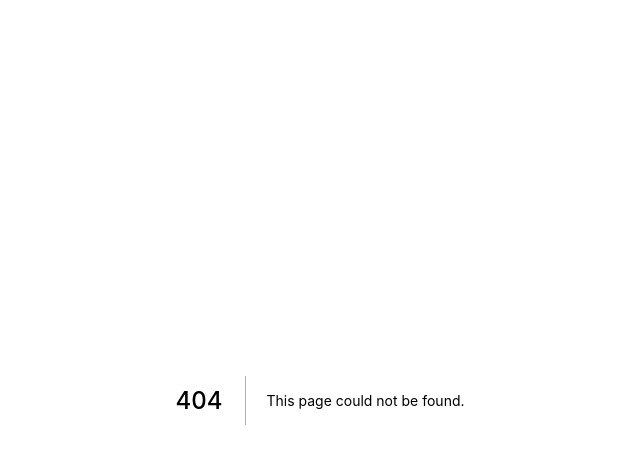
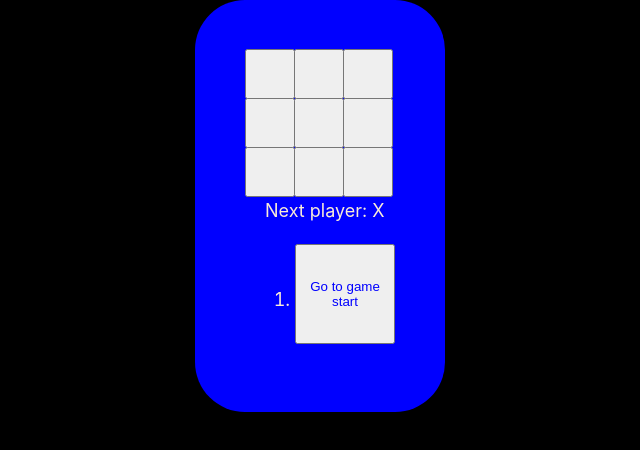
Before and after one commit to luizpibo/BlogPessoal, a Next.js app: page /posts/jogoDaVelha in a window 1280 px wide. Before the commit this address had no page. Shown: the top 450 px of the page, without its empty margins (320-960 px from the left). Built offline with nearby package versions, Linux system fonts and the light colour scheme.

Commit message:
blog com jogo da velha

```diff
--- a/package.json
+++ b/package.json
@@ -8,7 +8,7 @@
   "dependencies": {
     "classnames": "^2.2.6",
     "next": "^10.0.5",
-    "react": "^16.13.1",
+    "react": "^16.14.0",
     "react-dom": "^16.13.1"
   }
 }
--- a/pages/_app.js
+++ b/pages/_app.js
@@ -1,4 +1,5 @@
 import './styles/global.css'
+//import './styles/jogoDaVelha.css'
 
 export default function App({ Component, pageProps }) {
     return <Component {...pageProps} />
--- a/pages/index.js
+++ b/pages/index.js
@@ -16,9 +16,9 @@ function Home() {
             Meu instagram
           </p>
         </Link>
-        <Link href="posts/first-post">
+        <Link href="posts/jogoDaVelha">
           <p>
-            Relatório
+            Jogo da velha
           </p>
         </Link>
       </section>
--- /dev/null
+++ b/pages/posts/jogoDaVelha.js
@@ -0,0 +1,185 @@
+import React from 'react';
+
+/*
+// Criando a Classe square herdando um React component
+class Square extends React.Component {
+    // o construtor é definido tendo propriedades extenas e as atribuindo a classe pai
+    constructor(props) {
+        super(props);
+        this.state = {
+            value: null,
+        };
+    }
+    // Class render responssável por renderizar e exportar os componentes a serem retornados
+    // Retorna um botão que modifica seu status de acordo com o click
+    render() {
+        return (
+            <button
+                // mudamos a className para square para podermos modificar externamente os valores contidos nesse botão
+                className="square"
+                // atribuimos uma arrow function para modificar o stado do botão apos o click
+                // Exibe o valor de stado no botão apos o click
+                // Quando chamamos o setState em um componente, o React atualiza automaticamente os componentes filho dentro dele
+                onClick={() => this.props.onClick()}
+            >
+                {this.props.value}
+            </button>
+        );
+    }
+}
+*/
+
+function Square(props) {
+    return (
+        <button className="square" onClick={props.onClick}>
+            {props.value}
+        </button>
+    )
+}
+//Cliando classe do tabuleiro
+class Board extends React.Component {
+    //Metodo renderiza um quadrado e passa o valor de prop chamando value para o quadrado
+    /*
+    constructor(props) {
+        super(props);
+        this.state = {
+            squares: Array(9).fill(null),
+            xIsNext: true,
+        };
+    }
+    */
+
+    //Função responsável por passar duas props do tabuleiro para o quadrado
+    renderSquare(i) {
+        return (
+            <Square
+                value={this.props.squares[i]}
+                onClick={() => this.props.onClick(i)}
+            />
+        );
+    }
+
+    render(){
+        /*
+        //const status = "Next player: " + (this.state.xIsNext ? 'X' : 'O');
+        const winner = calculateWinner(this.state.squares);
+        let status;
+        if (winner) {
+            status = 'Winner: ' + winner;
+        }else{
+            status = 'Next player: ' + (this.state.xIsNext ? 'X' : 'O');
+        }
+        */
+        return (
+            <div>
+                <div className="board-row">
+                    {this.renderSquare(0)}
+                    {this.renderSquare(1)}
+                    {this.renderSquare(2)}
+                </div>
+
+                <div className="board-row">
+                    {this.renderSquare(3)}
+                    {this.renderSquare(4)}
+                    {this.renderSquare(5)}
+                </div>
+
+                <div className="board-row">
+                    {this.renderSquare(6)}
+                    {this.renderSquare(7)}
+                    {this.renderSquare(8)}
+                </div>
+            </div>
+        );
+    }
+}
+
+class Game extends React.Component {
+    constructor(props){
+        super(props);
+        this.state = {
+            history: [{
+                squares: Array(9).fill(null),
+            }],
+            xIsNext: true,
+        }
+    }
+    // Usamos o slice() para criar uma cópia do array de quadrados
+    // Agora os Squares são Componentes controlados (controlled components) onde o board terá controle total sobre eles
+    handleClick(i) {
+        const history = this.state.history;
+        const current = history[history.length - 1];
+        const squares = current.squares.slice();
+        if (calculateWinner(squares) || squares[i]) {
+            return;
+        }
+        squares[i] = this.state.xIsNext ? 'X' : 'O';
+        this.setState({
+            history: history.concat([{
+                squares: squares,
+            }]),
+            xIsNext: !this.state.xIsNext,
+        });
+    }
+    render() {
+        const history = this.state.history;
+        const current = history[history.length - 1];
+        const winner = calculateWinner(current.squares);
+
+        const moves = history.map((step, move) => {
+            const desc = move ?
+                'Go to move #' + move :
+                'Go to game start';
+            return (
+                <li>
+                    <button onClick={() => this.jumpTo(move)}>{desc}</button>
+                </li>
+            );
+        });
+
+        let status;
+        if (winner){
+            status = 'Ganhador: ' + winner;
+        }else{
+            status = 'Next player: ' + (this.state.xIsNext ? 'X' : 'O');
+        }
+        return (
+            <div className="game">
+                <div className="game-board">
+                    <Board
+                        squares={current.squares}
+                        onClick={(i) => this.handleClick(i)}
+                    />
+                </div>
+
+                <div className="game-info">
+                    <div>{status}</div>
+                    <ol>{moves}</ol>
+                </div>
+            </div>
+        );
+    }
+}
+
+function calculateWinner(squares){
+    const lines = [
+        [0, 1, 2],
+        [3, 4, 5],
+        [6, 7, 8],
+        [0, 3, 6],
+        [1, 4, 7],
+        [2, 5, 8],
+        [0, 4, 8],
+        [2, 4, 6],
+    ];
+    for (let i = 0; i < lines.length; i++){
+        const [a,b,c] = lines[i];
+        if (squares[a] && squares[a] === squares[b] && squares[a] === squares[c]){
+            return squares[a];
+        }
+    }
+    return null;
+}
+
+//ReactDOM.render(<Game />, document.getElementById("root"));
+export default Game;
--- a/pages/styles/global.css
+++ b/pages/styles/global.css
@@ -8,6 +8,86 @@ body {
     Cantarell, Fira Sans, Droid Sans, Helvetica Neue, sans-serif;
   line-height: 1.6;
   font-size: 18px;
+}
+
+ol, ul{
+  padding-left: 30px;
+}
+
+button{
+  height: 100px;
+  width: 100px;
+  color: blue;
+  align-self: center;
+}
+
+button:hover{
+  background-color: rgb(33, 255, 4);
+  color: rgb(0, 0, 0);
+  font-weight: bold;
+}
+.board-row::after{
+  clear: both;
+  content: "";
+  display: table;
+}
+
+.board{
+  display: flex;
+  justify-content: center;
+  align-self: center;
+  align-items: center;
+  margin-left: auto;
+  margin-right: auto;
+}
+
+.status{
+  margin-bottom: 10px;
+}
+
+.square {
+  /*background: #fff;*/
+  float: left;
+  font-size: 24px;
+  line-height: 34px;
+  height: 50px;
+  margin-right: -1px;
+  margin-top: -1px;
+  padding: 0;
+  text-align: center;
+  width: 50px;
+}
+
+.square:focus{
+  outline: none;
+}
+
+/*
+.kbd-navigation .square:focus {
+  background: #ddd;
+}
+*/
+
+.game{
+  /*centralizando o componente horizontalmente*/
+  display: block;
+  margin-left: auto;
+  margin-right: auto;
+
+  /*atribuindo espaço e arredondamento de bordas*/
+  padding: 50px;
+  border-radius: 50px;
+
+  flex-direction: row;
+  background-color:blue;
+
+  /*Limitando altura e comprimento de acordo com o padding*/
+  width: max-content;
+  height: max-content;
+}
+
+.game-info {
+  margin-left: 20px;
 }
 
 * {
--- /dev/null
+++ b/pages/styles/jogoDaVelha.css
@@ -0,0 +1,7 @@
+body{
+    font: 14px "Century Gothic", Futura, sans-serif;
+    color: cornsilk;
+    margin: 20px;
+    background-color: bisque;
+    text-align: center;
+}
```
Also changed, not shown: 1 other file (tests, documents, lock files or other folders).
